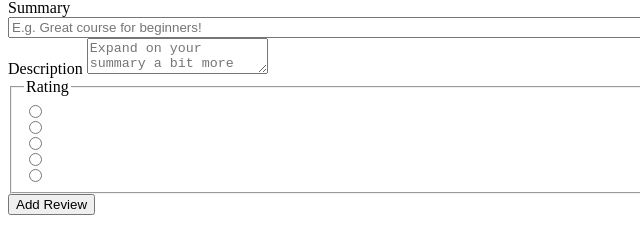
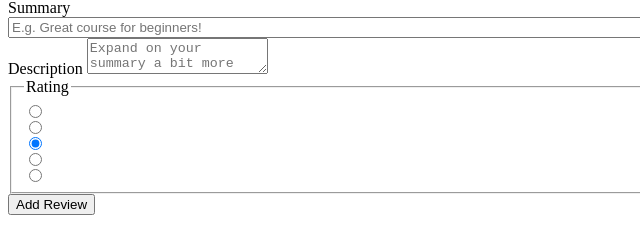
Before and after one commit to marisid/OCD-B, a website: page views/add_review.html in a window 1280 px wide. Shown: the part 186-426 px from the top of the page, 0-640 px from the left. Drawn offline with nearby package versions, Linux system fonts and the light colour scheme; files that its build step writes are made by us from their sources.

Commit message:
Add default rating to radio buttons in review form

```diff
--- a/views/partials/review_form.html
+++ b/views/partials/review_form.html
@@ -17,7 +17,7 @@
           <label for="not_bad_rating"><span class="review_stars stars_2"></label>
         </div>
         <div class="radio_button_group">
-          <input id="good_rating" class="btn_radio" type="radio" name="rating" value="3">
+          <input id="good_rating" class="btn_radio" type="radio" name="rating" value="3" checked="checked">
           <label for="good_rating"><span class="review_stars stars_3"></label>
         </div>
         <div class="radio_button_group">
```
